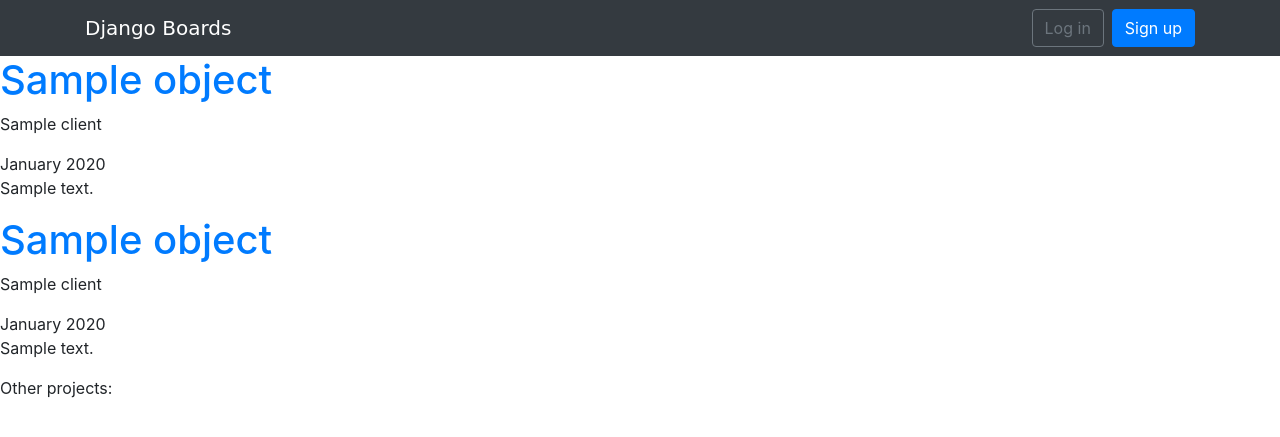
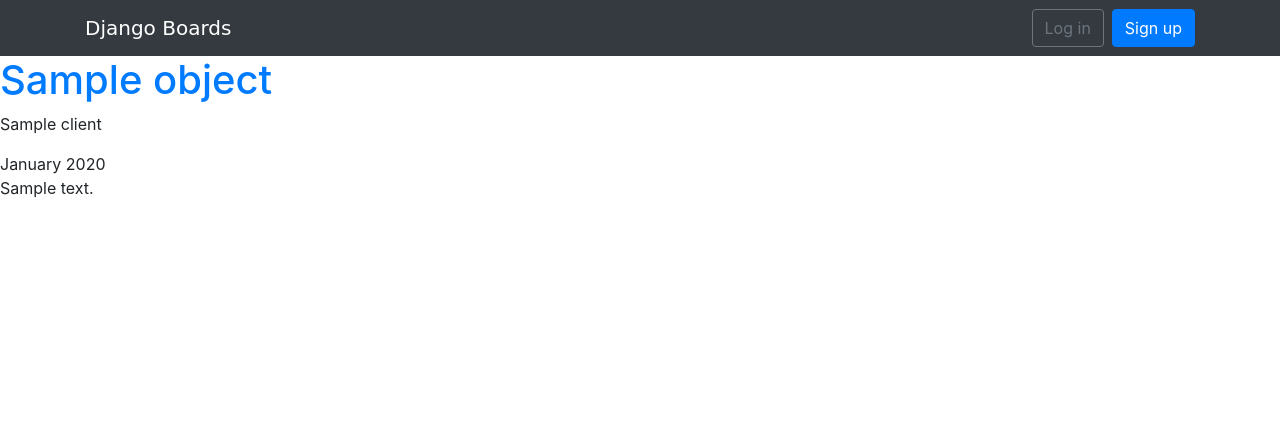
Before and after one commit to mackevin1/raymarinc_latest, a Django app: template templates/project.html in a window 1280 px wide. Shown: the top 437 px of the page. Run offline with Django 3.2, Linux system fonts and the light colour scheme; the template is opened without the code that fills it: most values are stand-ins (such as "Sample title", 1, 10 or a date in 2020); parts of the project's set-up code (start-up, migrations or seed data) failed here and were passed over; some libraries are stand-ins or nearby versions; some web fonts are replaced.

Commit message:
version1.5.1

```diff
--- a/raymarinc_latest/urls.py
+++ b/raymarinc_latest/urls.py
@@ -51,7 +51,7 @@ urlpatterns = [
     #url(r'^bns/project/(?P<project_pk>\d+)/$', views.ProjectListView.as_view(template_name='project_detail.html'), info_dict),
     url(r'^work/bns(?P<slug>[\w-]+)/$', views.ProjectListView.as_view(), info_dict),
     url(r'^work/bns/(?P<project_pk>\d+)/$', views.ProjectListView.as_view(), info_dict),
-    url(r'^work/bns/$', views.ProjectListView.as_view(template_name='product_list.html'), info_dict),
+    url(r'^work/bns/$', views.ProjectListView.as_view(), info_dict),
     #url(r'^work/bns/(?P<product_pk>\d+)/$', views.ProjectListView.as_view(template_name='project_detail.html'), name='project'),
     #url(r'^bns/$', views.ProjectListView.as_view(template_name='product.html'), name='product'),
 ]
--- a/templates/project.html
+++ b/templates/project.html
@@ -57,18 +57,6 @@
         </section>
     {% endfor %}
     </article>
-    <article>
-        <section>
-            <h1><a href="{{ object.get_absolute_url }}">{{ object }}</a></h1>
-            <p>{{ object.client }}</p>
-            <time datetime="{{ object.completion_date|date:"m Y" }}" pubdate>{{ object.completion_date|date:"F Y" }}</time>
-            <p class="description">{{ object.description }}</p>
-	</section>
-        {% comment %}The below nav assumes that you have more than one project in your database. It will display all the projects, but exclude the current.{% endcomment %}
-        <nav>
-        Other projects: {% for project in project_list %}{% if project.id != object.id %}<a href="{{ project.get_absolute_url }}">{{ project }}</a>{% endif %}{% endfor %}
-        </nav>
-    </article>
     {% endblock %}
     </div>
 </section>
```
